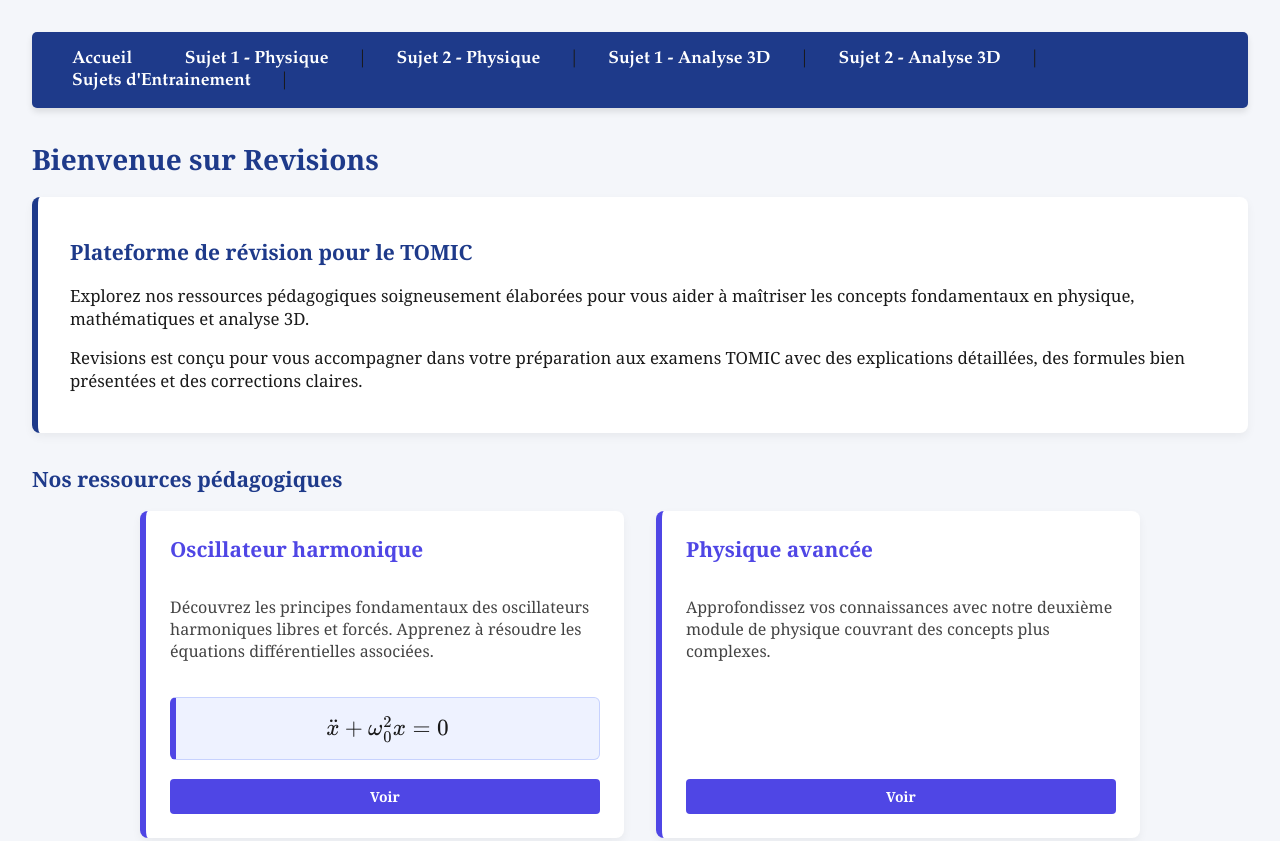
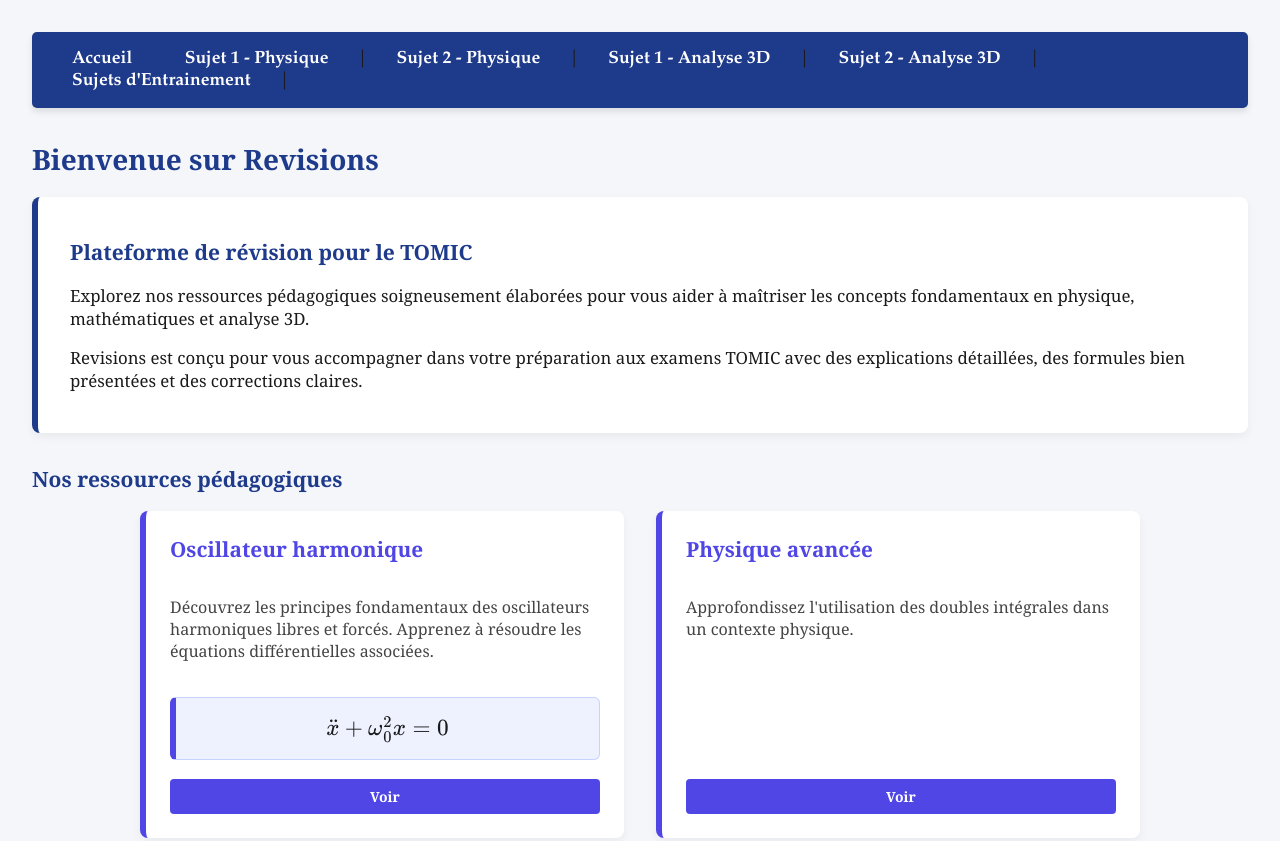
Before and after one commit to RockWeb250/Revisions, a plain HTML site: page index.html in a window 1280 px wide. Shown: the top 841 px of the page. Drawn offline with nearby package versions, Linux system fonts and the light colour scheme.

Commit message:
amélioration message

```diff
--- a/index.html
+++ b/index.html
@@ -57,8 +57,7 @@
     <div class="card">
       <h2>Physique avancée</h2>
       <p>
-        Approfondissez vos connaissances avec notre deuxième module de physique
-        couvrant des concepts plus complexes.
+        Approfondissez l'utilisation des doubles intégrales dans un contexte physique.
       </p>
       <a href="outils-de-physique2.html">Voir</a>
     </div>
```
